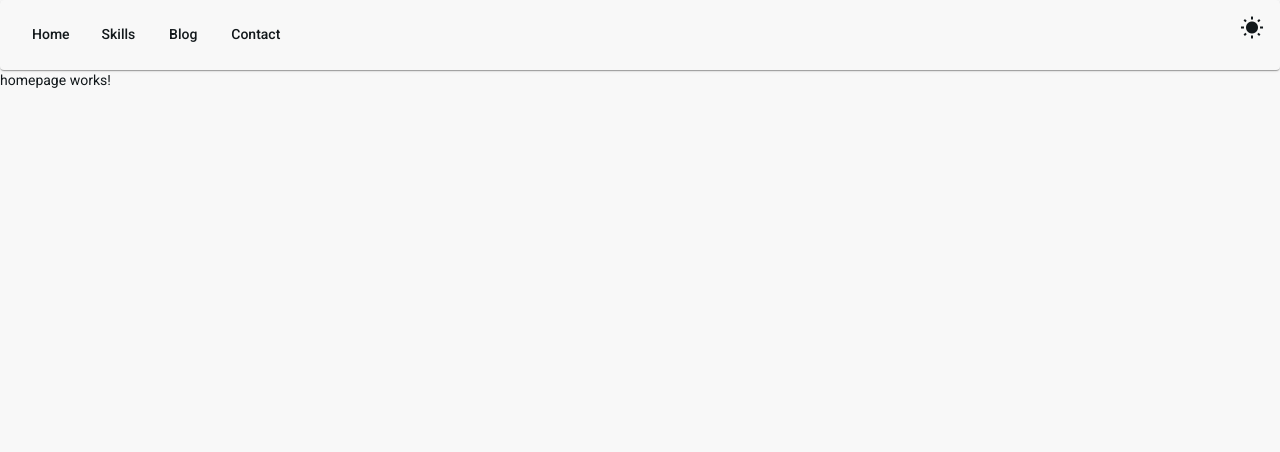
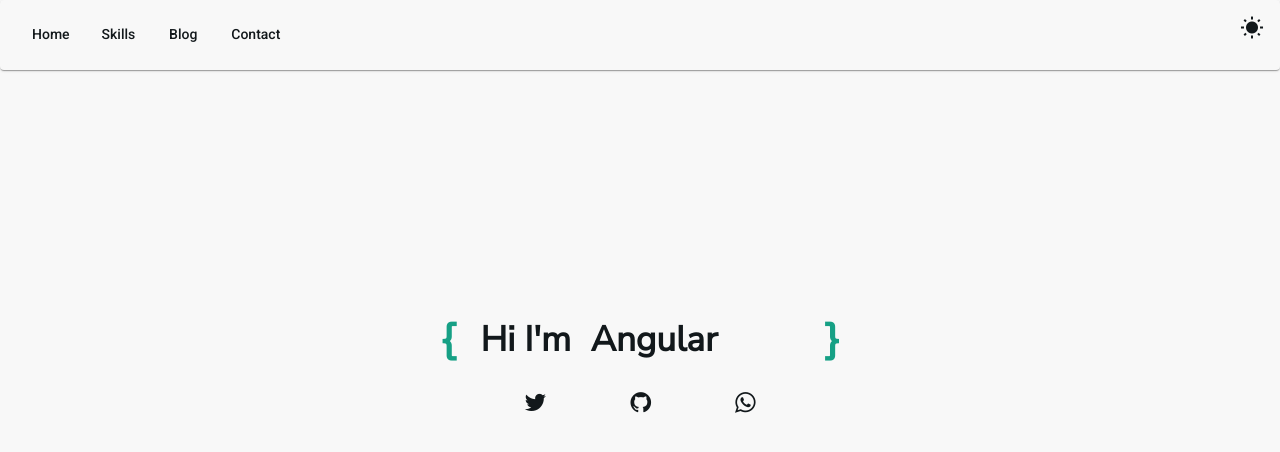
Before and after one commit to naveensinghp/webportfolio, an Angular app: page / in a window 1280 px wide. Shown: the top 452 px of the page. Built offline with nearby package versions, Linux system fonts and the light colour scheme.

Commit message:
animation

```diff
--- a/src/app/homepage/homepage.component.css
+++ b/src/app/homepage/homepage.component.css
@@ -0,0 +1,156 @@
+.head{
+    font-size: 40px;
+    font-family: 'Nunito Sans', sans-serif;
+    position: fixed;
+    top: 50%;
+    left: 50%;
+    margin-top: -50px;
+    margin-left: -100px;
+
+}
+.submenu{
+    margin-top: 30px;
+    display: flex;
+    font-family: 'Nunito Sans', sans-serif;
+    justify-content: center;
+}
+.socialicon{
+  /* border: 1px solid red; */
+  margin-top: 30px;
+  display: flex;
+  flex-wrap: wrap;
+  justify-content: space-evenly;
+
+}
+
+.content {
+    position: absolute;
+    top: 50%;
+    left: 50%;
+    -webkit-transform: translate(-50%, -50%);
+            transform: translate(-50%, -50%);
+    height: 160px;
+    overflow: hidden;
+    font-family: 'Nunito Sans', sans-serif;
+    font-size: 35px;
+    line-height: 40px;
+    color: var(--text);
+  }
+  .content__container {
+    font-weight: 600;
+    overflow: hidden;
+    height: 40px;
+    padding: 0 40px;
+  }
+  .content__container:before {
+    content: '{';
+    left: 0;
+  }
+  .content__container:after {
+    content: '}';
+    position: absolute;
+    right: 0;
+  }
+  .content__container:after, .content__container:before {
+    position: absolute;
+    top: 0;
+    color: #16a085;
+    font-size: 42px;
+    line-height: 40px;
+    -webkit-animation-name: opacity;
+    -webkit-animation-duration: 2s;
+    -webkit-animation-iteration-count: infinite;
+    animation-name: opacity;
+    animation-duration: 2s;
+    animation-iteration-count: infinite;
+  }
+  .content__container__text {
+    display: inline;
+    float: left;
+    margin: 0;
+  }
+  .content__container__list {
+    margin-top: 0;
+    padding-left: 110px;
+    text-align: left;
+    list-style: none;
+    -webkit-animation-name: change;
+    -webkit-animation-duration: 10s;
+    -webkit-animation-iteration-count: infinite;
+    animation-name: change;
+    animation-duration: 10s;
+    animation-iteration-count: infinite;
+  }
+  .content__container__list__item {
+    line-height: 40px;
+    margin: 0;
+  }
+
+  @-webkit-keyframes opacity {
+    0%, 100% {
+      opacity: 0;
+    }
+    50% {
+      opacity: 1;
+    }
+  }
+  @-webkit-keyframes change {
+    0%, 12.66%, 100% {
+      -webkit-transform: translate3d(0, 0, 0);
+              transform: translate3d(0, 0, 0);
+    }
+    16.66%, 29.32% {
+      -webkit-transform: translate3d(0, -25%, 0);
+              transform: translate3d(0, -25%, 0);
+    }
+    33.32%,45.98% {
+      -webkit-transform: translate3d(0, -50%, 0);
+              transform: translate3d(0, -50%, 0);
+    }
+    49.98%,62.64% {
+      -webkit-transform: translate3d(0, -75%, 0);
+              transform: translate3d(0, -75%, 0);
+    }
+    66.64%,79.3% {
+      -webkit-transform: translate3d(0, -50%, 0);
+              transform: translate3d(0, -50%, 0);
+    }
+    83.3%,95.96% {
+      -webkit-transform: translate3d(0, -25%, 0);
+              transform: translate3d(0, -25%, 0);
+    }
+  }
+  @keyframes opacity {
+    0%, 100% {
+      opacity: 0;
+    }
+    50% {
+      opacity: 1;
+    }
+  }
+  @keyframes change {
+    0%, 12.66%, 100% {
+      -webkit-transform: translate3d(0, 0, 0);
+              transform: translate3d(0, 0, 0);
+    }
+    16.66%, 29.32% {
+      -webkit-transform: translate3d(0, -25%, 0);
+              transform: translate3d(0, -25%, 0);
+    }
+    33.32%,45.98% {
+      -webkit-transform: translate3d(0, -50%, 0);
+              transform: translate3d(0, -50%, 0);
+    }
+    49.98%,62.64% {
+      -webkit-transform: translate3d(0, -75%, 0);
+              transform: translate3d(0, -75%, 0);
+    }
+    66.64%,79.3% {
+      -webkit-transform: translate3d(0, -50%, 0);
+              transform: translate3d(0, -50%, 0);
+    }
+    83.3%,95.96% {
+      -webkit-transform: translate3d(0, -25%, 0);
+              transform: translate3d(0, -25%, 0);
+    }
+  }
--- a/src/app/homepage/homepage.component.html
+++ b/src/app/homepage/homepage.component.html
@@ -1,3 +1,36 @@
 
 <app-menu></app-menu>
-<p>homepage works!</p>
+<!--
+<div class="head">
+    <span> Helo I'm NaveenSingh</span>
+    <div class="submenu">
+        <span style="font-size: 20px;"> Full Stack Developer </span>
+    </div>
+    <div class="socialicon">
+        <i class="fa fa-twitter" style="font-size:24px"></i>
+        <i class="fa fa-github" style="font-size:24px"></i>
+        <i class="fa fa-whatsapp" style="font-size:24px"></i>
+    </div>
+
+</div> -->
+
+
+<div class="content">
+    <div class="content__container">
+      <p class="content__container__text">
+        Hi I'm
+      </p>
+
+      <ul class="content__container__list">
+        <li class="content__container__list__item">NaveenSingh</li>
+        <li class="content__container__list__item">Developer</li>
+        <li class="content__container__list__item">Javascript</li>
+        <li class="content__container__list__item">Angular</li>
+      </ul>
+    </div>
+    <div class="socialicon">
+        <i class="fa fa-twitter" style="font-size:24px"></i>
+        <i class="fa fa-github" style="font-size:24px"></i>
+        <i class="fa fa-whatsapp" style="font-size:24px"></i>
+    </div>
+  </div>
--- a/src/index.html
+++ b/src/index.html
@@ -7,6 +7,7 @@
   <meta name="viewport" content="width=device-width, initial-scale=1">
   <link rel="icon" type="image/x-icon" href="favicon.ico">
   <link data-n-head="true" rel="stylesheet" href="https://fonts.googleapis.com/css?family=Nunito:400,600|Nunito+Sans" />
+  <link rel="stylesheet" href="https://cdnjs.cloudflare.com/ajax/libs/font-awesome/4.7.0/css/font-awesome.min.css">
   <link href="https://fonts.googleapis.com/css?family=Roboto:300,400,500&display=swap" rel="stylesheet">
   <link href="https://cdnjs.cloudflare.com/ajax/libs/twitter-bootstrap/4.4.1/css/bootstrap.min.css" rel="stylesheet">
   <link href="https://cdnjs.cloudflare.com/ajax/libs/mdbootstrap/4.18.0/css/mdb.min.css" rel="stylesheet">
```
